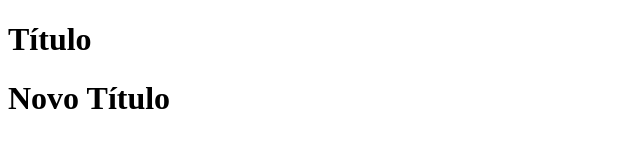
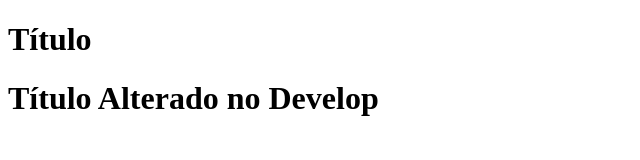
Before and after one commit to nicolasruoco/PrimeiroDevOps, a plain HTML site: page index.html in a window 1280 px wide. Shown: the whole page, without its empty margins (0-640 px from the left). Drawn offline with Linux system fonts and the light colour scheme.

Commit message:
Título Alterado - Nova Branch Develop

```diff
--- a/index.html
+++ b/index.html
@@ -7,6 +7,6 @@
 </head>
 <body>
     <h1>Título</h1>
-    <h1>Novo Título</h1>
+    <h1>Título Alterado no Develop</h1>
 </body>
 </html>
```
